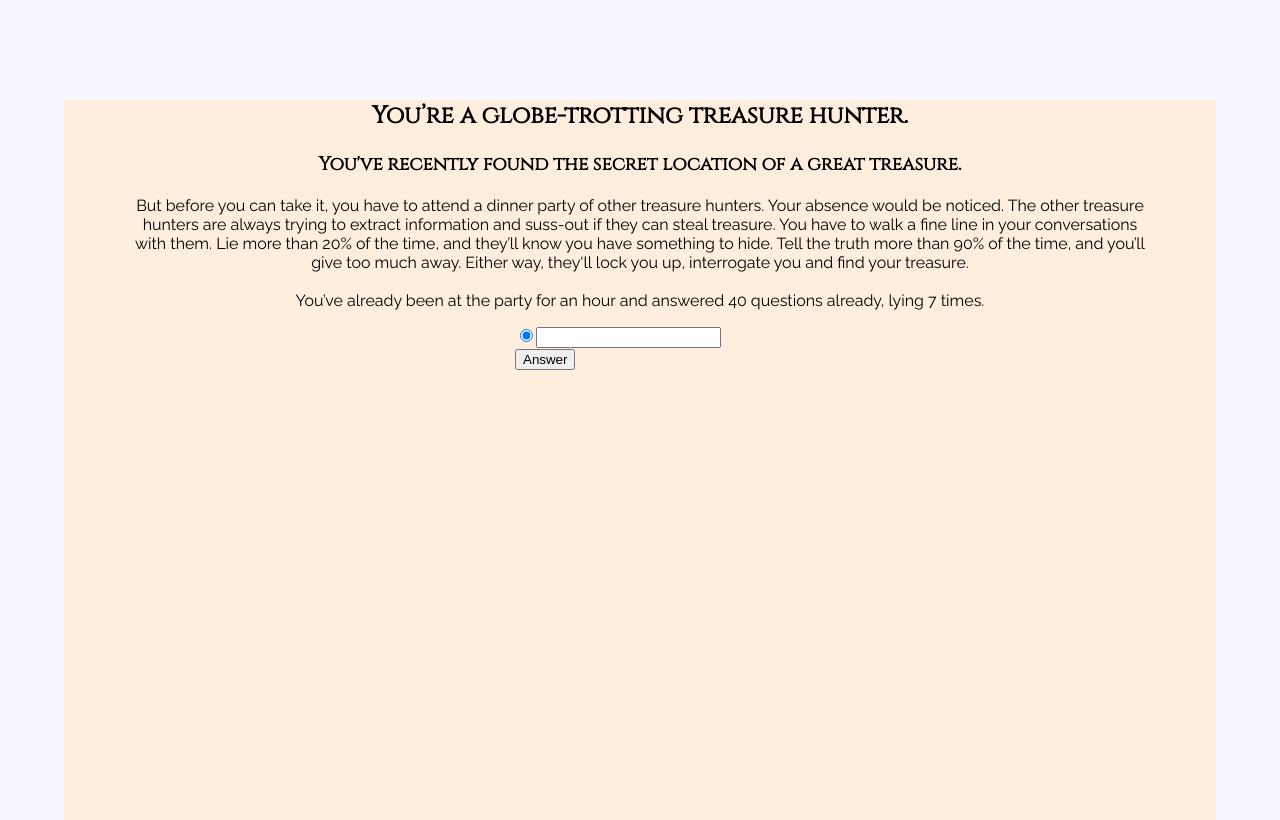
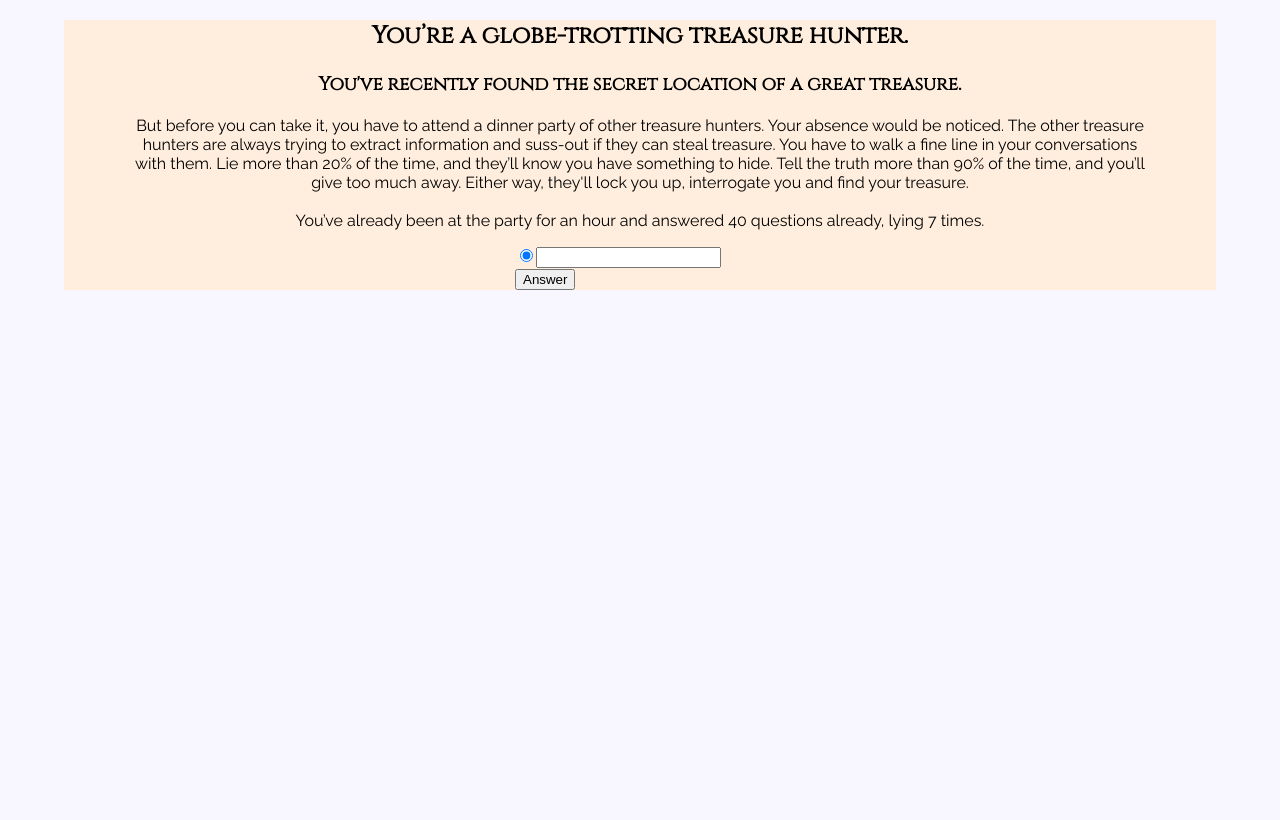
Before and after one commit to ardtiernan/treasure-hunter, a Django app: template dinnerparty/templates/treasurehunter.html in a window 1280 px wide. After the commit the page ends 290 px from the top, so only its background shows below. Run offline with Django 3.2, Linux system fonts and the light colour scheme; the template is opened without the code that fills it, so the values that code supplies are empty.

Commit message:
update readme.

```diff
--- a/TreasureHunter/settings.py
+++ b/TreasureHunter/settings.py
@@ -20,7 +20,6 @@ TEMPLATE_DIR = os.path.join(BASE_DIR,'templates')
 # See https://docs.djangoproject.com/en/2.0/howto/deployment/checklist/
 
 # SECURITY WARNING: keep the secret key used in production secret!
-
 
 # SECURITY WARNING: don't run with debug turned on in production!
 DEBUG = True
--- a/static/css/main.css
+++ b/static/css/main.css
@@ -7,8 +7,7 @@ body, html {
   position: relative;
   width: 90vw;
   left: calc(50% - 45vw);
-  height: 90vh;
-  top: 10vh;
+  height: 100%
 
 }
 
```
